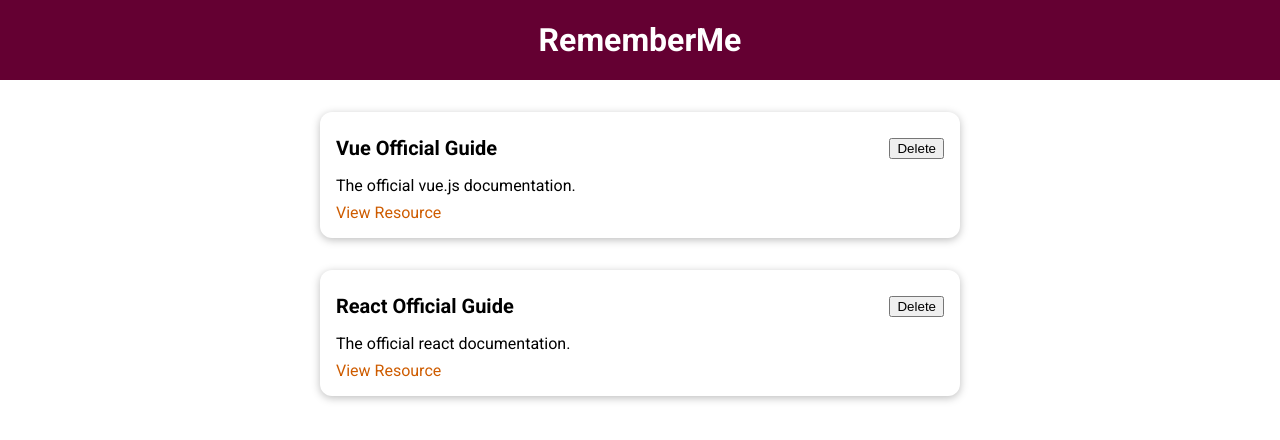
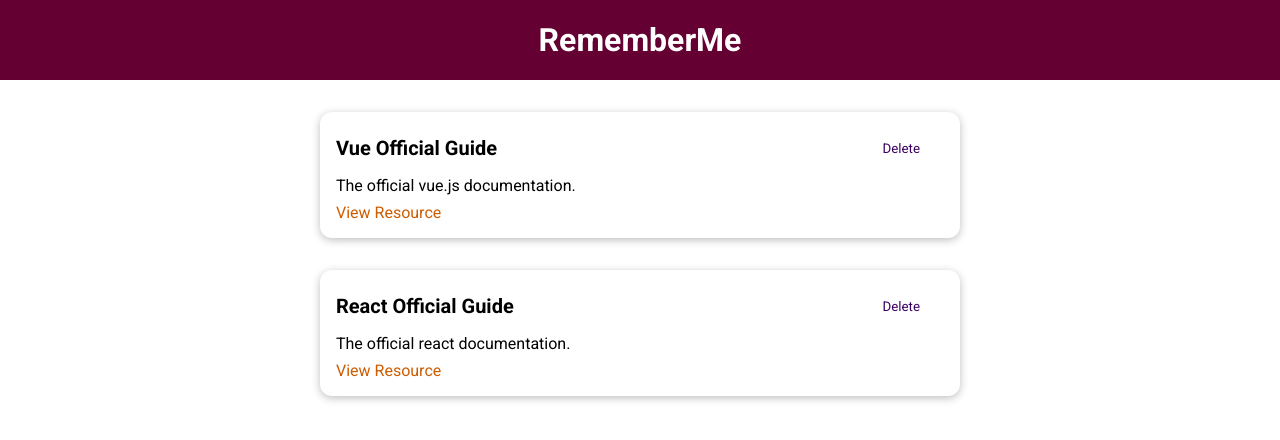
Before and after one commit to yasithWimukthi/vue-remember-me, a Vue app: page / in a window 1280 px wide. Shown: the top 440 px of the page. Built offline with nearby package versions, Linux system fonts and the light colour scheme.

Commit message:
implement Button component

```diff
--- /dev/null
+++ b/src/components/UI/BaseButton.vue
@@ -0,0 +1,40 @@
+<template>
+    <button :type="type" :class="mode">
+        <slot></slot>
+    </button>
+</template>
+
+<script>
+  export default {
+    props:['type','mode'],
+    name: 'BaseButton'
+  };
+</script>
+
+<style scoped>
+    button {
+        padding: 0.75rem 1.5rem;
+        font-family: inherit;
+        background-color: #3a0061;
+        border: 1px solid #3a0061;
+        color: white;
+        cursor: pointer;
+    }
+
+    button:hover,
+    button:active {
+        background-color: #270041;
+        border-color: #270041;
+    }
+
+    .flat {
+        background-color: transparent;
+        color: #3a0061;
+        border: none;
+    }
+
+    .flat:hover,
+    .flat:active {
+        background-color: #edd2ff;
+    }
+</style>
--- a/src/components/learning-resources/LearningResource.vue
+++ b/src/components/learning-resources/LearningResource.vue
@@ -3,7 +3,7 @@
         <base-card>
             <header>
                 <h3>{{title}}</h3>
-                <button>Delete</button>
+                <base-button mode="flat">Delete</base-button>
             </header>
 
             <p>{{description}}</p>
@@ -15,7 +15,9 @@
 </template>
 
 <script>
+  import BaseButton from '../UI/BaseButton';
   export default {
+    components: { BaseButton },
     props:['title','description','link'],
     name: 'LearningResource'
   };
--- a/src/main.js
+++ b/src/main.js
@@ -2,9 +2,11 @@
 
 import App from './App';
 import BaseCard from './components/UI/BaseCard';
+import BaseButton from './components/UI/BaseButton';
 
 const app = createApp(App);
 
 app.component('base-card',BaseCard);
+app.component('base-button',BaseButton);
 
 app.mount('#app');
```
